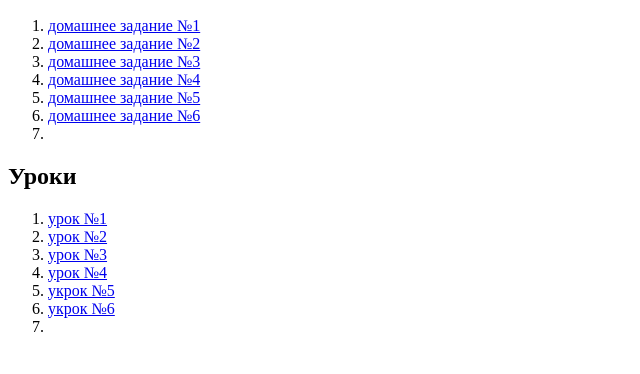
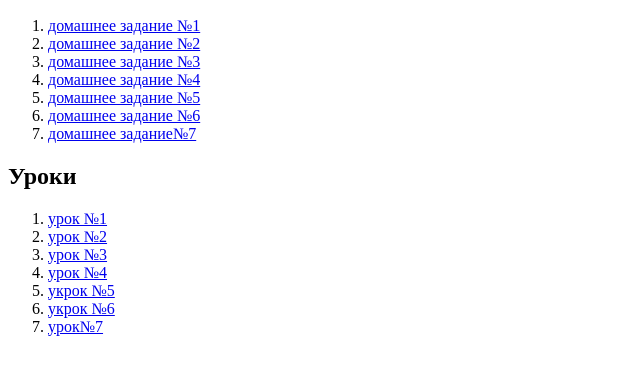
Before and after one commit to Sam-test-2020/Sam-test-2020.github.io, a plain HTML site: page index.html in a window 1280 px wide. Shown: the part 110-484 px from the top of the page, without its empty margins (0-640 px from the left). Drawn offline with Linux system fonts and the light colour scheme.

Commit message:
Add files via upload

```diff
--- a/index.html
+++ b/index.html
@@ -31,7 +31,7 @@
             <a href="index_7_homework.html">домашнее задание №6</a>
         </li>
         <li>
-            <a href=""></a>
+            <a href="index_9_homework.html">домашнее задание№7</a>
         </li>
     </ol>
     <h2>Уроки</h2>
@@ -55,7 +55,7 @@
                 <a href="index_7_lessons.html">укрок №6</a>
             </li>
             <li>
-            <a href=""></a>
+            <a href="index_9_homework.html">урок№7</a>
             </li>
         </ol>
 </body>
```
